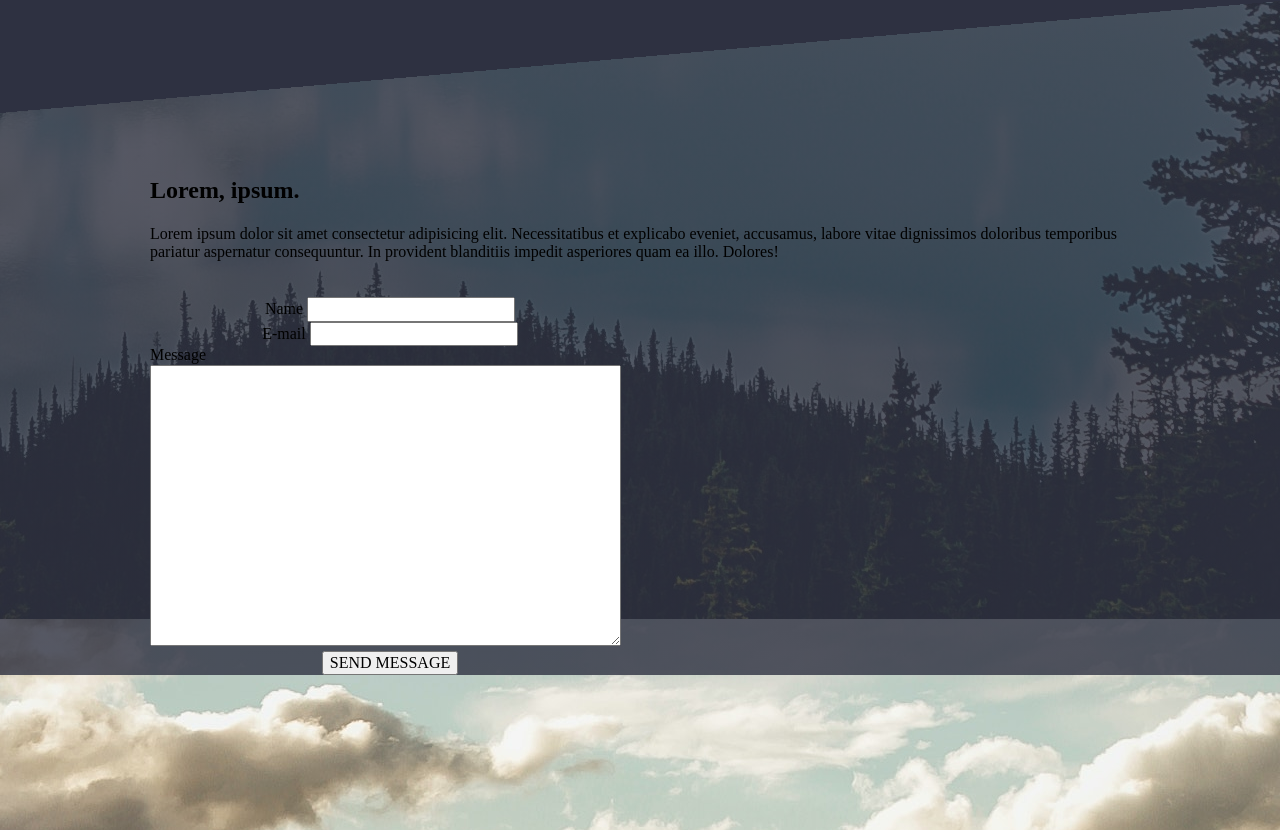
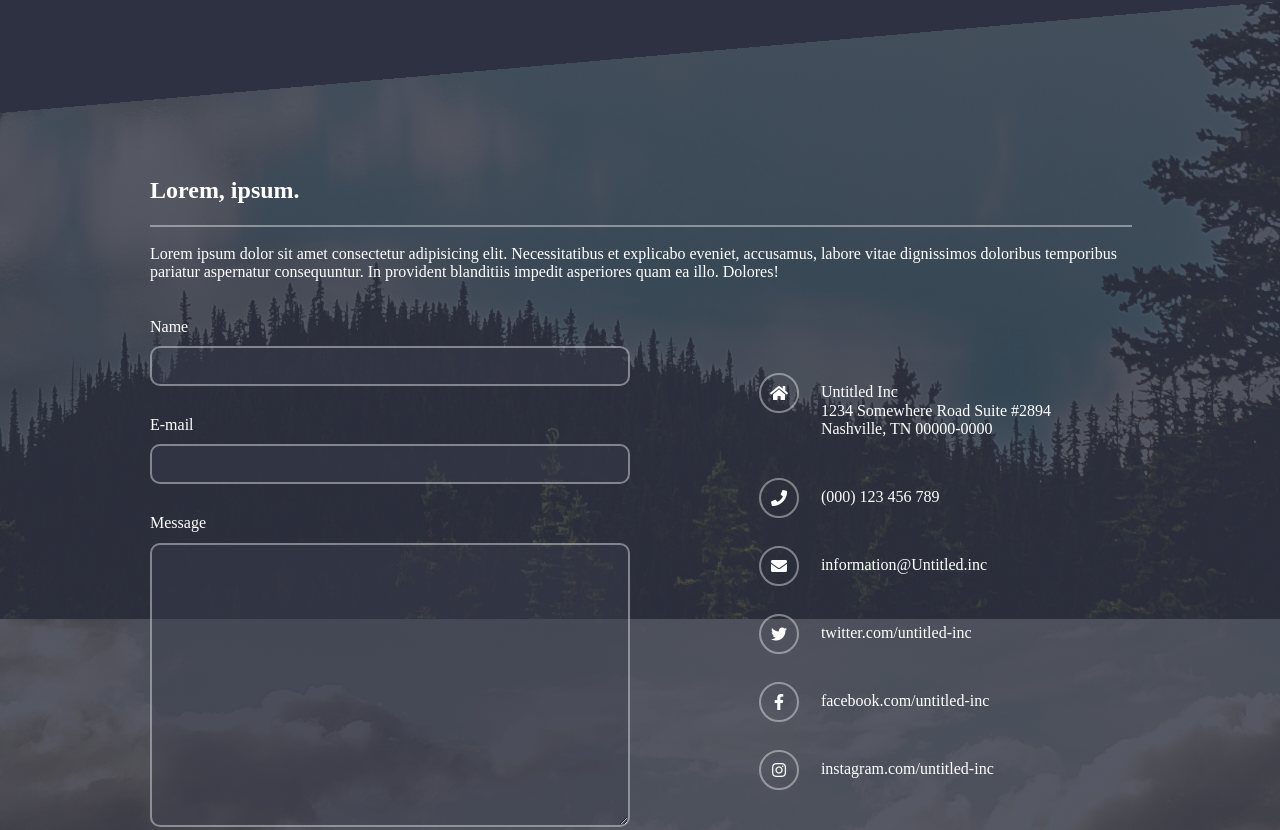
Before and after one commit to PawelRzepinski/travelLayou, a website: page index.html in a window 1280 px wide. Shown: the part 3701-4531 px from the top of the page. Drawn offline with nearby package versions, Linux system fonts and the light colour scheme.

Commit message:
contact form

```diff
--- a/index.html
+++ b/index.html
@@ -180,22 +180,50 @@
                 <div class="col-6">
                     <div class="contactForm">
                         <form>
-                            <label>Name
-                                <input type="name" name="name">
-                            </label>
-                            <label>E-mail
-                                <input type="email" name="email">
-                            </label>
-                            <label>Message
-                                <textarea type="text" cols="50" rows="15" name="message"></textarea>
-                            </label>
+                            <label for="name">Name</label>
+                                <input type="name" name="name" id="name">
+                            <label for="email">E-mail</label>
+                                <input type="email" name="email" id="email">
+                            <label for="message">Message</label>
+                                <textarea type="text" cols="50" rows="15" name="message" id="message"></textarea>
                             <label>
-                                <input type="submit" value="SEND MESSAGE">
+                                <input type="submit" value="SEND MESSAGE" id="sendBtn">
                             </label>
                         </form>
                     </div>
                 </div>
-                <div class="col-6"></div>
+                <div class="col-6">
+                    <div class="contactInfo">
+                        <ul class="contactList">
+                            <li class="adress">
+                                <i class="fas fa-home"></i>
+                                Untitled Inc <br>
+                                1234 Somewhere Road Suite #2894<br>
+                                Nashville, TN 00000-0000
+                            </li>
+                            <li class="phone">
+                                <i class="fas fa-phone"></i>
+                                (000) 123 456 789
+                            </li>
+                            <li class="emailInfo">
+                                <i class="fas fa-envelope"></i>
+                                information@Untitled.inc
+                            </li>
+                            <li class="twitter">
+                                <i class="fab fa-twitter"></i>
+                                twitter.com/untitled-inc
+                            </li>
+                            <li class="facebook">
+                                <i class="fab fa-facebook-f"></i>
+                                facebook.com/untitled-inc
+                            </li>
+                            <li class="instagram">
+                                <i class="fab fa-instagram"></i>
+                                instagram.com/untitled-inc
+                            </li>
+                        </ul>
+                    </div>
+                </div>
             </div>
         </div>
 
--- a/scss/base/_global.scss
+++ b/scss/base/_global.scss
@@ -1,3 +1,7 @@
+* {
+    box-sizing: border-box;
+}
+
 body {
     background-image: url(../img/mountains-parralax.jpg);
     background-size: auto, cover;
--- a/scss/partials/_contact.scss
+++ b/scss/partials/_contact.scss
@@ -1,15 +1,21 @@
-.bgImg {
-    background-image: url(../img/mountains-parralax.jpg);
-    height: 700px;
-}
-
-
-
-
-
 .contact {
     background: linear-gradient(to top, rgba(46, 49, 65, 0.8), rgba(46, 49, 65, 0.8));
     margin: 200px 0;
+    color: white;
+
+    p {
+        position: relative;
+        margin-top: 40px;
+    }
+
+    p:before {
+        content: "";
+        position: absolute;
+        top: -20px;
+        left: 0;
+        width: 100%;
+        border: 1px solid rgba(255, 255, 255, 0.4);
+    }
 }
 
 .contactForm {
@@ -19,7 +25,63 @@
     form {
         display: flex;
         flex-direction: column;
-        justify-content: center;
-        align-items: center;
+        color: white;
+
+        input {
+            height: 40px;
+        }
+
+        input,
+        textarea {
+            width: 100%;
+            border-radius: 10px;
+            border: 2px solid rgba(255, 255, 255, 0.4);
+            background: rgba(62, 64, 78, 0.4);
+            margin: 10px 0 30px;
+        }
+
+        #sendBtn {
+            width: auto;
+            color: white;
+            padding: 10px 20px;
+        }
     }
 }
+
+.contactInfo {
+    display: flex;
+    justify-content: center;
+    align-items: center;
+}
+
+.contactList {
+    display: list-item;
+    justify-content: center;
+    list-style: none;
+
+    li {
+        position: relative;
+        text-decoration: none;
+        margin: 3.1em 0 0 0;
+        padding: 0 0 0 3.25em;
+
+        i {
+            position: absolute;
+            top: -10px;
+            left: -10px;
+            display: flex;
+            justify-content: center;
+            align-items: center;
+            width: 40px;
+            height: 40px;
+            border: 2px solid rgba(255, 255, 255, 0.4);
+            border-radius: 50%;
+        }
+    }
+}
+
+.adress i {
+    position: absolute;
+    top: 0;
+    left: -10px;
+}
```
Also changed, not shown: css/main.css, 1 other file.
